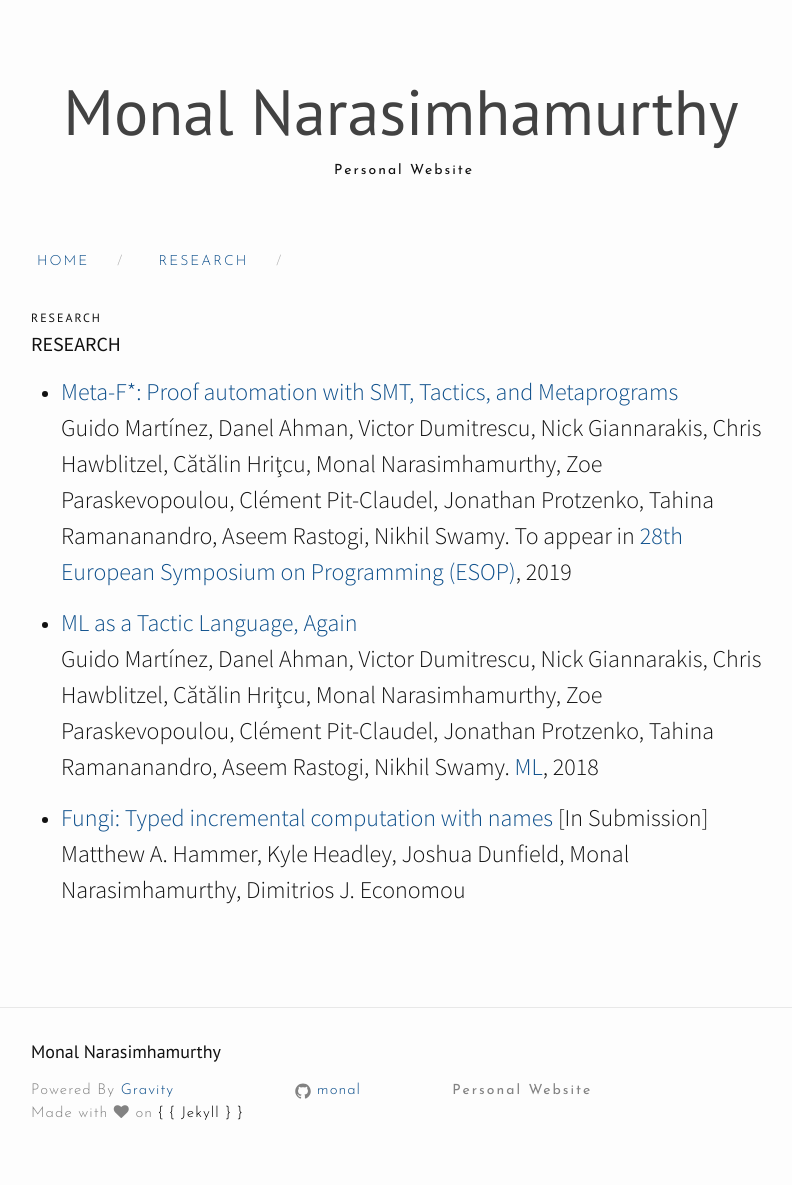
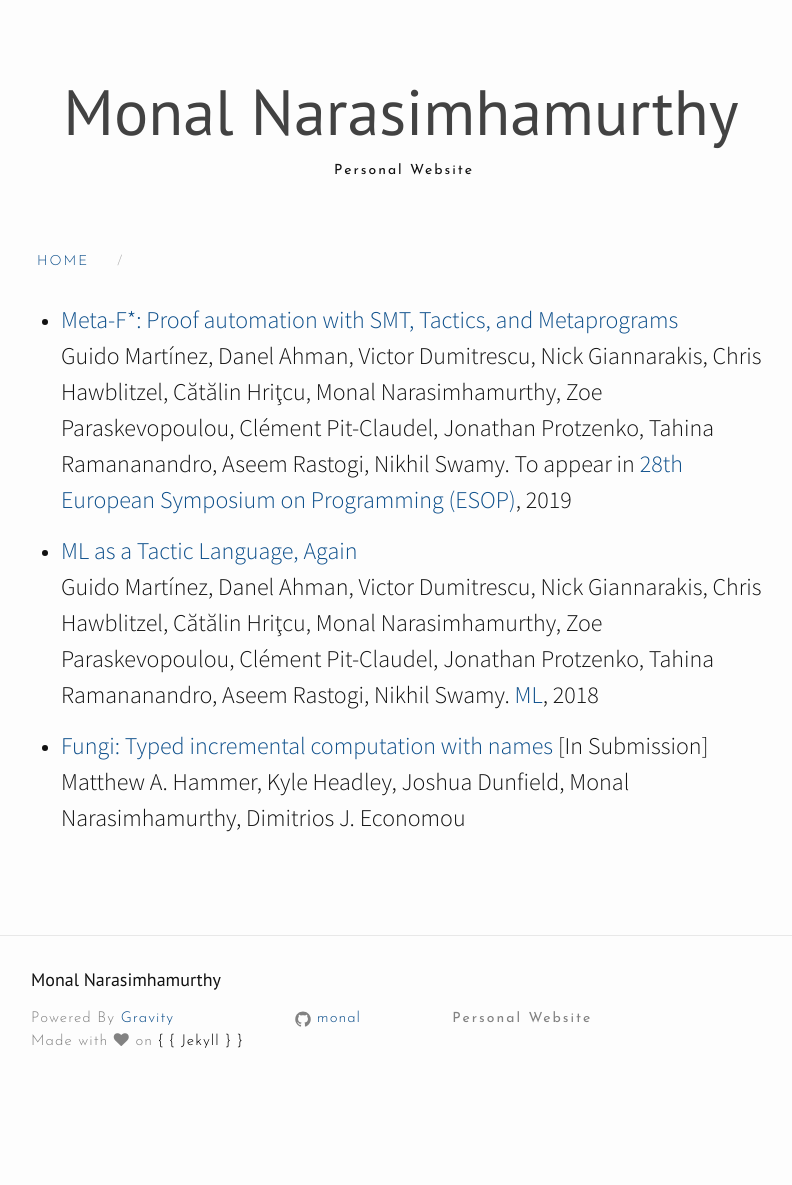
Before and after one commit to monal/monal.github.io, a Jekyll site: the page built from research.md, in a window 1280 px wide. Shown: the whole page, without its empty margins (239-1031 px from the left). Built offline with Jekyll 4.4.1, drawn with Linux system fonts in a browser that asks for light colours; nearby versions of some CDN libraries; after the commit the page ends 1113 px from its top, so only the background shows below that.

Commit message:
Update research.md

```diff
--- a/research.md
+++ b/research.md
@@ -1,9 +1,7 @@
 ---
 layout: page
-title: Research
 permalink: /research/
 ---
-#### RESEARCH
 
 * <a href="https://arxiv.org/abs/1803.06547">Meta-F*: Proof automation with SMT, Tactics, and Metaprograms </a> <br>
     Guido Martínez, Danel Ahman, Victor Dumitrescu, Nick Giannarakis, Chris Hawblitzel, Cătălin Hriţcu, Monal Narasimhamurthy, Zoe Paraskevopoulou, Clément Pit-Claudel, Jonathan Protzenko, Tahina Ramananandro, Aseem Rastogi, Nikhil Swamy. To appear in <a href="https://conf.researchr.org/track/etaps-2019/esop-2019-papers">28th European Symposium on Programming (ESOP)</a>, 2019
```
